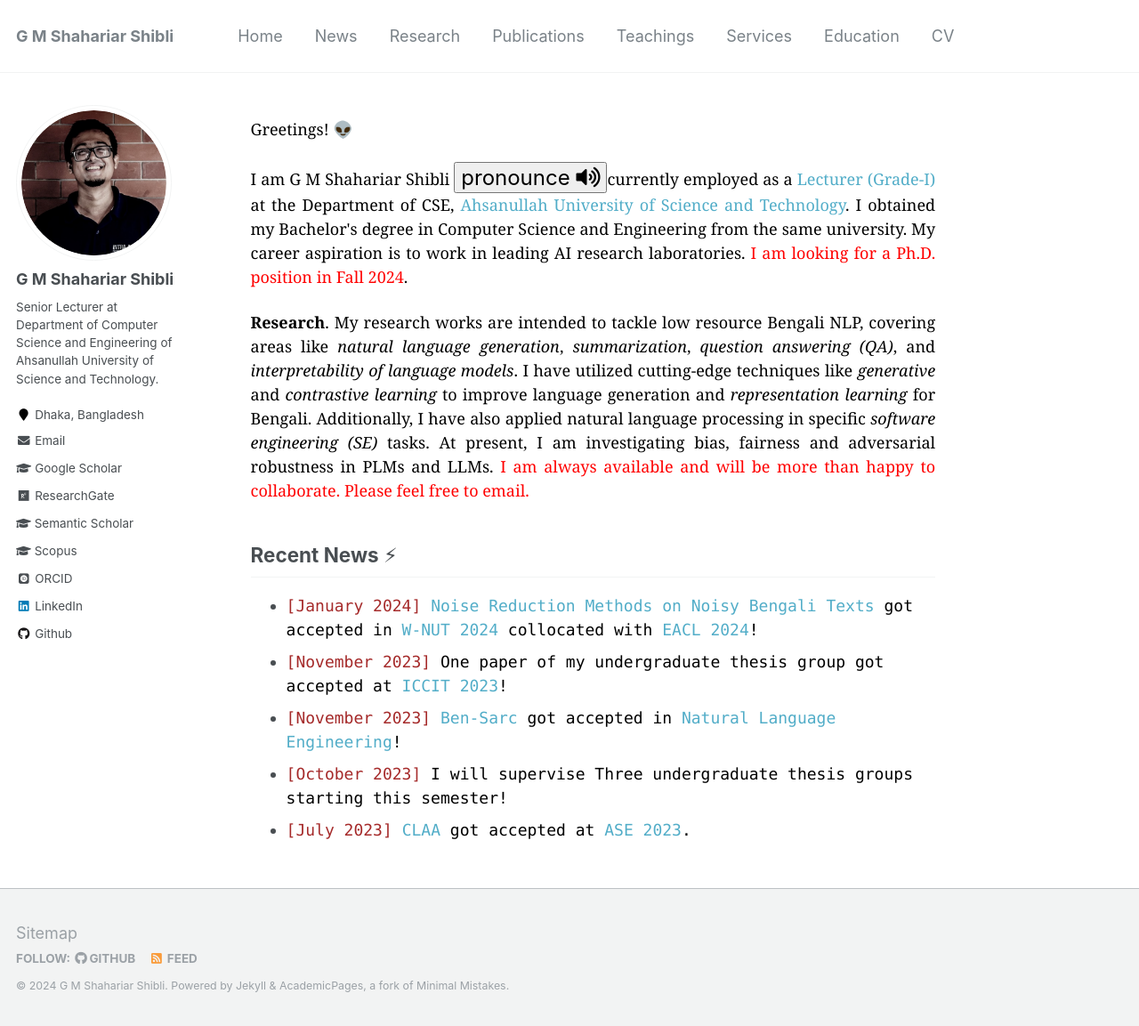
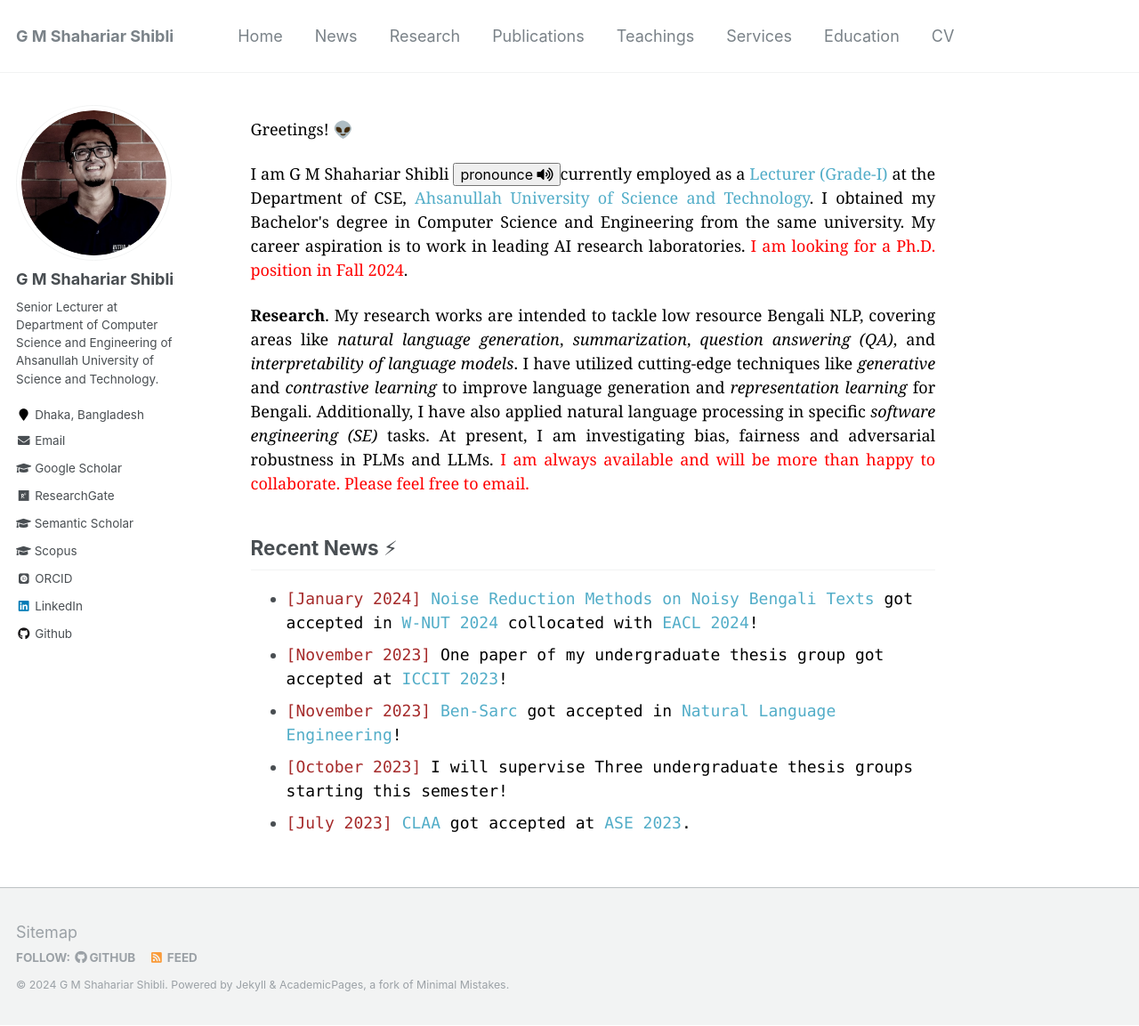
Before and after one commit to shahariar-shibli/shahariar-shibli.github.io, a Jekyll site: the page built from _pages/about.md, in a window 1280 px wide and 1153 px high. Shown: the whole window at 89% size. Built offline with Jekyll 4.4.1, drawn with Linux system fonts in a browser that asks for light colours; some web fonts are replaced.

Commit message:
Update about.md

```diff
--- a/_pages/about.md
+++ b/_pages/about.md
@@ -10,7 +10,7 @@
 
 <span style="color:black; font-family:Georgia">Greetings! 👽</span>
 
-<p style="text-align:justify; color:black; font-family:Georgia">I am  G M Shahariar Shibli <button onclick="playMusic()" style='font-size:24px'>pronounce <i class='fas fa-volume-up'></i></button>currently employed as
+<p style="text-align:justify; color:black; font-family:Georgia">I am  G M Shahariar Shibli <button onclick="playMusic()" style='font-size:16px'>pronounce <i class='fas fa-volume-up'></i></button>currently employed as
 a <a href="https://aust.edu/cse/faculty_member/mr_g_m_shahariar">Lecturer (Grade-I)</a> at the Department of CSE,
 <a href="https://aust.edu/">Ahsanullah University of Science and Technology</a>. I obtained my Bachelor's degree in Computer Science and
 Engineering from the same university. My career aspiration is to work in leading AI research laboratories. <span style="color:red;">I am looking for a Ph.D. position in Fall 2024</span>.
```
